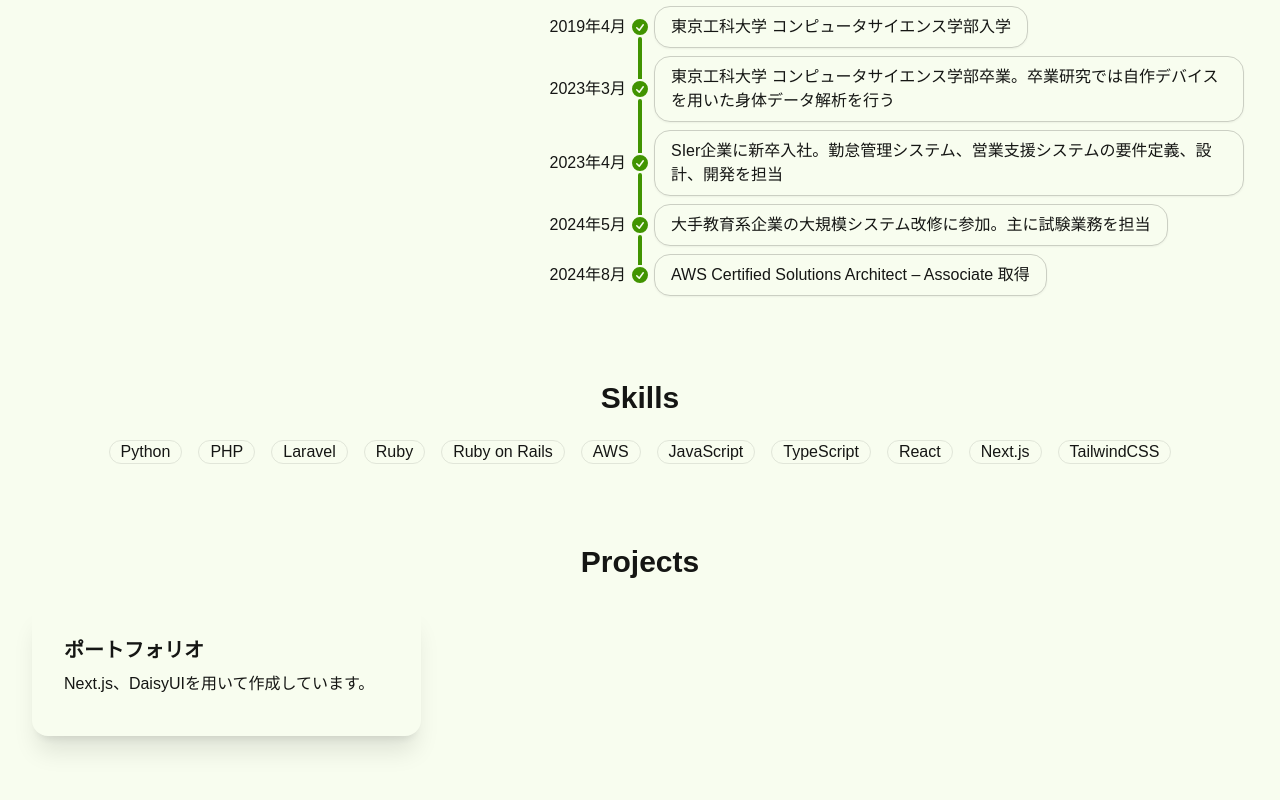
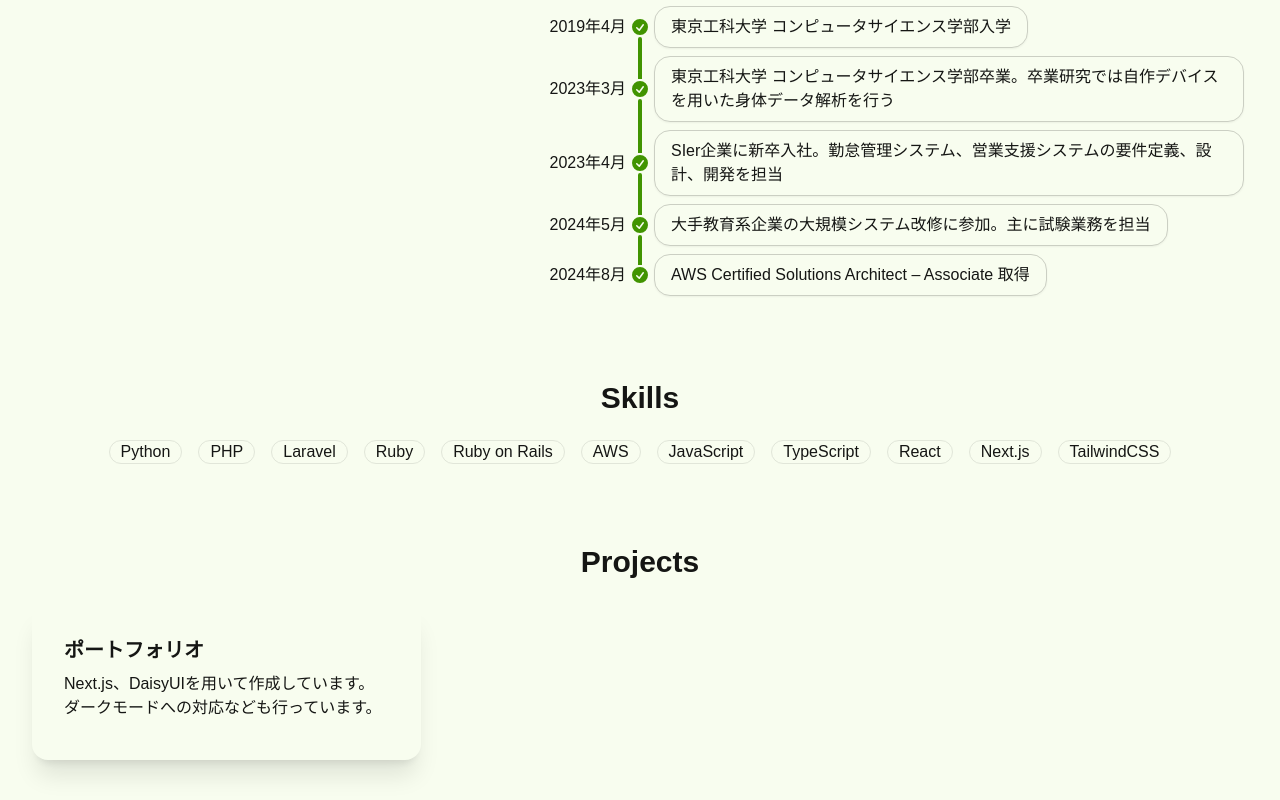
Before and after one commit to RF2034/portfolio, a Next.js app: page / in a window 1280 px wide. Shown: the part 890-1690 px from the top of the page. Before the commit the page ends 1666 px from the top, so only its background shows below. Built offline with nearby package versions, Linux system fonts and the light colour scheme; a web font is replaced by a local one.

Commit message:
微細な修正2

```diff
--- a/src/app/data/projects.ts
+++ b/src/app/data/projects.ts
@@ -7,7 +7,8 @@ export interface Project {
 const projectsData: Project[] = [
   {
     name: "ポートフォリオ",
-    description: "Next.js、DaisyUIを用いて作成しています。",
+    description:
+      "Next.js、DaisyUIを用いて作成しています。ダークモードへの対応なども行っています。",
     link: "https://project1.example.com",
   },
 ];
```
